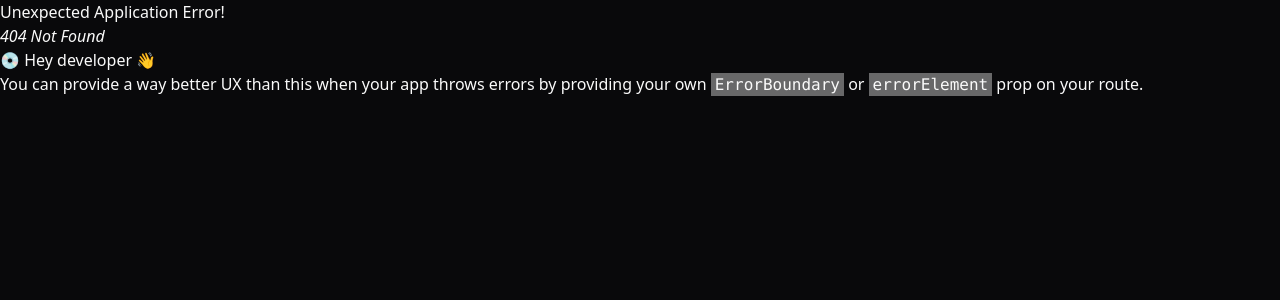
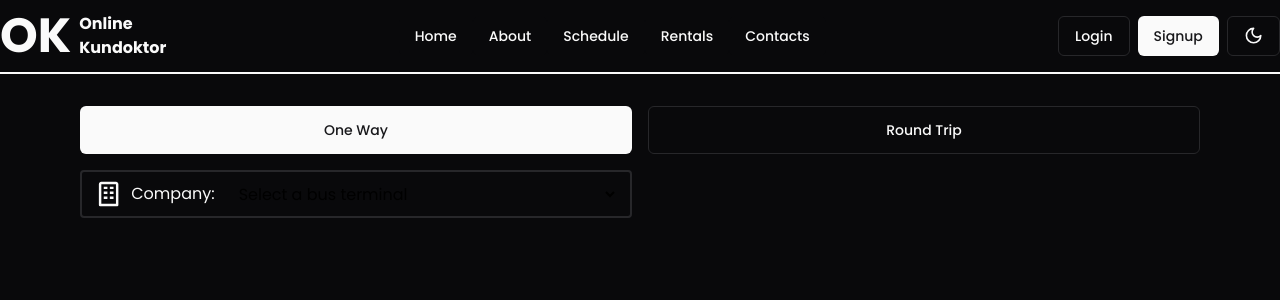
Before and after one commit to raigrc/ICPOK-OnlineKundoktor, a React (Vite) app: page /search in a window 1280 px wide. Before the commit this address had no page. Shown: the top 300 px of the page. Built offline with nearby package versions, Linux system fonts and the light colour scheme.

Commit message:
added trip buttons components

```diff
--- a/src/main.tsx
+++ b/src/main.tsx
@@ -5,6 +5,7 @@ import ReactDOM from "react-dom/client";
 import "./index.css";
 import Layout from "./components/ui/Layout";
 import Home from "./pages/Home";
+import Search from "./pages/Search";
 import About from "./pages/About";
 import Schedule from "./pages/Schedule";
 import Rentals from "./pages/Rentals";
@@ -20,6 +21,10 @@ const router = createBrowserRouter([
       {
         path: "/",
         element: <Home />,
+      },
+      {
+        path: "/search",
+        element: <Search />,
       },
       {
         path: "/about-us",
--- /dev/null
+++ b/src/pages/Search.tsx
@@ -0,0 +1,51 @@
+import React, { useState } from 'react';
+import { Button } from "../components/ui/button";
+import { BiBuilding } from "react-icons/bi";
+
+const Search: React.FC = () => {
+  const [tripType, setTripType] = useState<string>("one-way");
+
+  return (
+    <div className='grid grid-cols-2 gap-4 px-20 py-8'>
+     <TripButtons tripType={tripType} setTripType={setTripType} />
+     <div className='border-2 rounded-sm flex items-center p-3 h-12'>
+         <BiBuilding size={40} />
+         <p className='pl-2 pr-5'>Company:</p>
+         <select className='text-black w-full h-auto bg-white dark:bg-zinc-950'>
+          <option value="">Select a bus terminal</option>
+          <option value="araceli-bus-terminal">Araceli Bus Terminal</option>
+          <option value="cubao-bus-terminal">Cubao Bus Terminal</option>
+          <option value="buendia-bus-terminal">Buendia Bus Terminal</option>
+          <option value="pasay-bus-terminal">Pasay Bus Terminal</option>
+          <option value="balintawak-bus-terminal">Balintawak Bus Terminal</option>
+         </select>
+        </div>
+    </div>
+  );
+}
+
+const TripButtons: React.FC<{ tripType: string;
+    setTripType: React.Dispatch<React.SetStateAction<string>>;
+    }> = ({ tripType, setTripType }) => {
+
+    return (
+        <>
+            <Button
+                className='h-12'
+                variant={tripType === 'round-trip' ? "outline" : undefined}
+                onClick={() => setTripType("one-way")}
+            >
+                One Way
+            </Button>
+            <Button
+                className='h-12'
+                variant={tripType === 'round-trip' ? undefined : "outline"}
+                onClick={() => setTripType("round-trip")}
+            >
+                Round Trip
+            </Button>
+        </>
+    );
+}
+
+export default Search;
```
